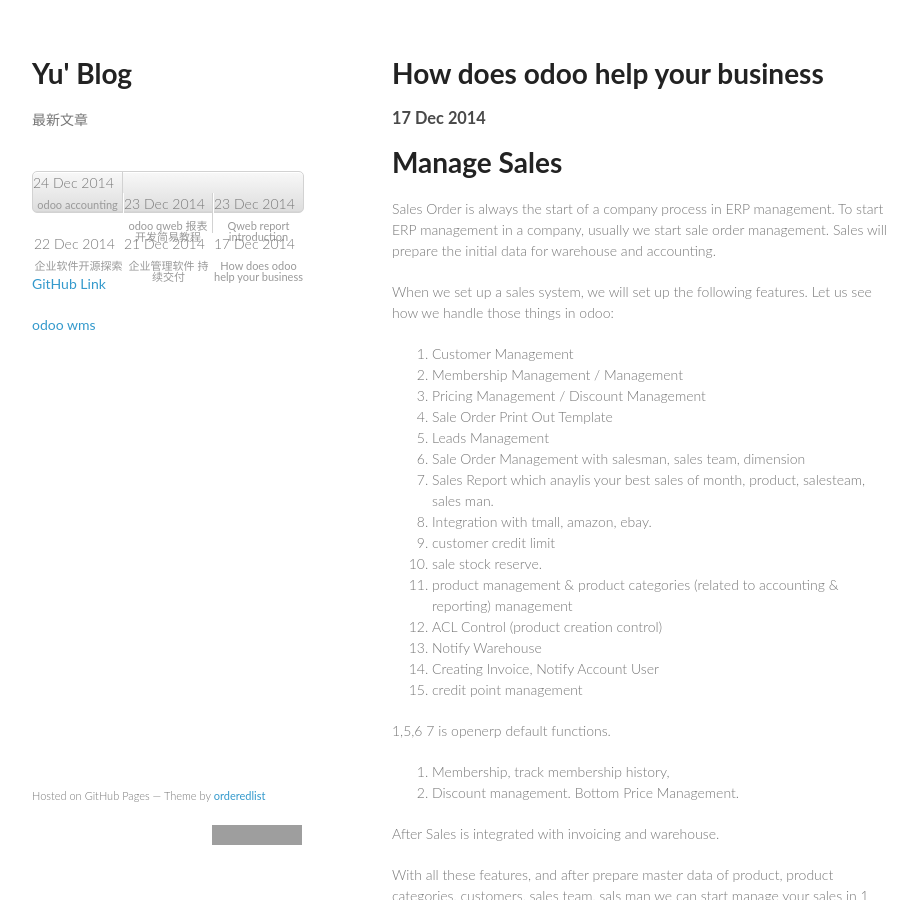
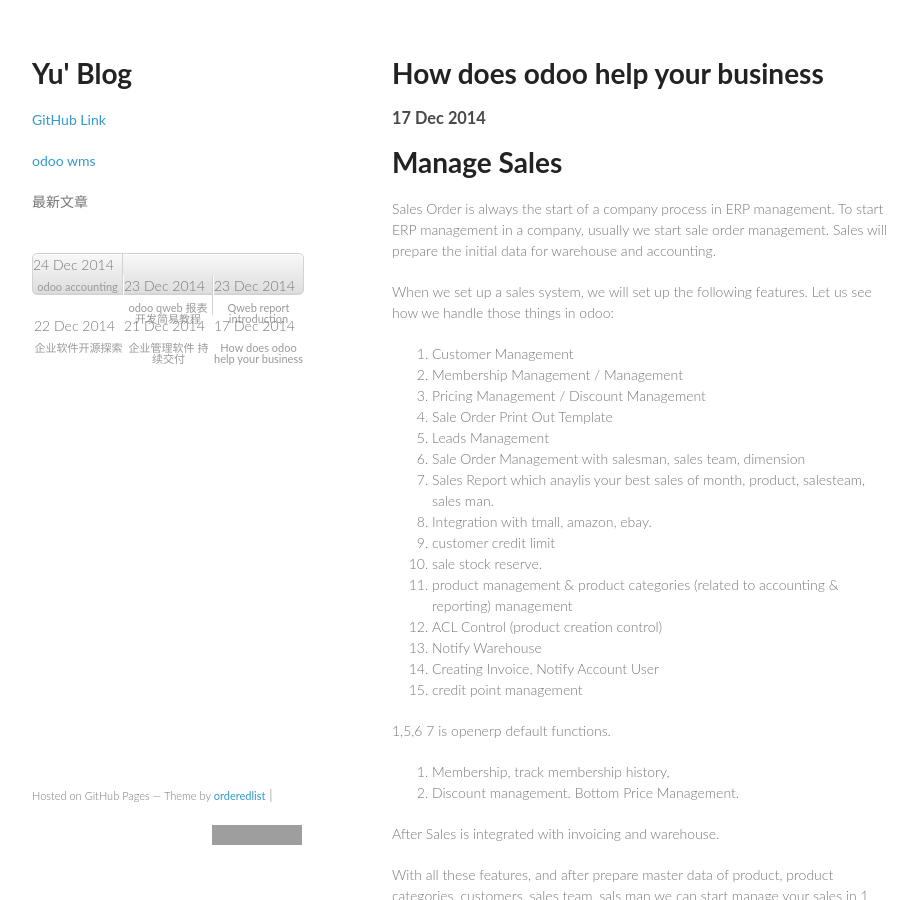
Before and after one commit to uynil/uynil.github.io, a Jekyll site: the page built from _posts/2014-12-17-How_does_odoo_help_your_business.md, in a window 1280 px wide and 900 px high. Shown: the whole window, without its empty margins (178-1095 px from the left). Built offline with Jekyll 4.4.1, drawn with Linux system fonts in a browser that asks for light colours; Markdown is read by kramdown in place of the engine named in the settings; grey boxes are pictures that could not be loaded.

Commit message:
update layout3

```diff
--- a/_layouts/blog.html
+++ b/_layouts/blog.html
@@ -16,21 +16,21 @@
     <div class="wrapper">
       <header>
         <h1>Yu' Blog</h1>
+        <p class="view"><a href="https://github.com/uynil">GitHub Link</a></p>
+        <p class="view"><a href="http://uynil.gitbooks.io/odoo-wms/">odoo wms</a></p>
         <p>最新文章</p>
 　　    <ul>
 　　　　    {% for post in site.posts %}
 　　　　　　    <li>{{ post.date | date_to_string }} <a href="{{ site.baseurl }}{{ post.url }}">{{ post.title }}</a></li>
 　　　　    {% endfor %}
 　　    </ul>
-        <p class="view"><a href="https://github.com/uynil">GitHub Link</a></p>
-        <p class="view"><a href="http://uynil.gitbooks.io/odoo-wms/">odoo wms</a></p>
       </header>
       <section>
          {{content}}
       </section>
       <footer>
         <script src="/javascripts/scale.fix.js"></script>
-        <p><small>Hosted on GitHub Pages &mdash; Theme by <a href="https://github.com/orderedlist">orderedlist</a></small>
+        <p><small>Hosted on GitHub Pages &mdash; Theme by <a href="https://github.com/orderedlist">orderedlist</a></small> |
         <small><script language="javascript" type="text/javascript" src="http://js.users.51.la/17567251.js"></script>
         <!--noscript><a href="http://www.51.la/?17567251" target="_blank"><img alt="&#x6211;&#x8981;&#x5566;&#x514D;&#x8D39;&#x7EDF;&#x8BA1;" src="http://img.users.51.la/17567251.asp" style="border:none;display:none" /></a></noscript-->
         </small></p>
```
